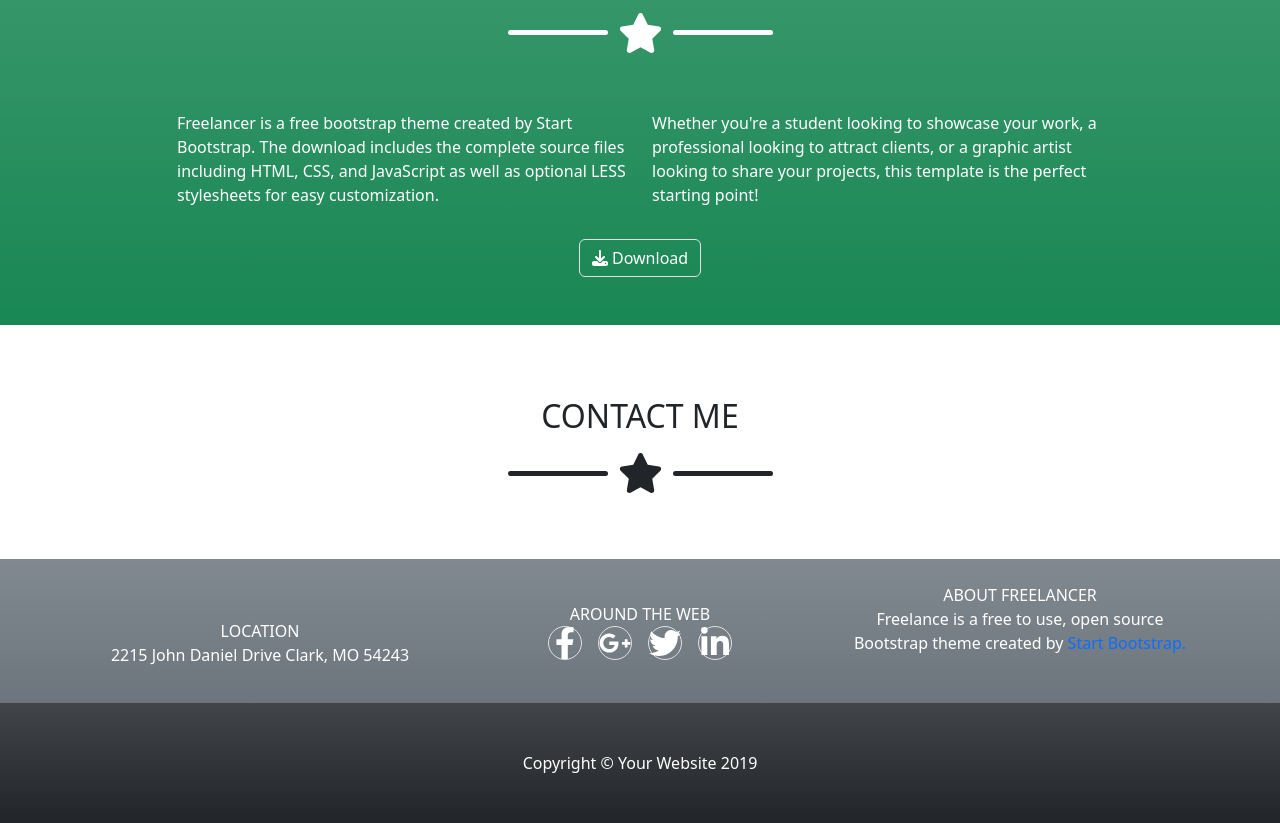
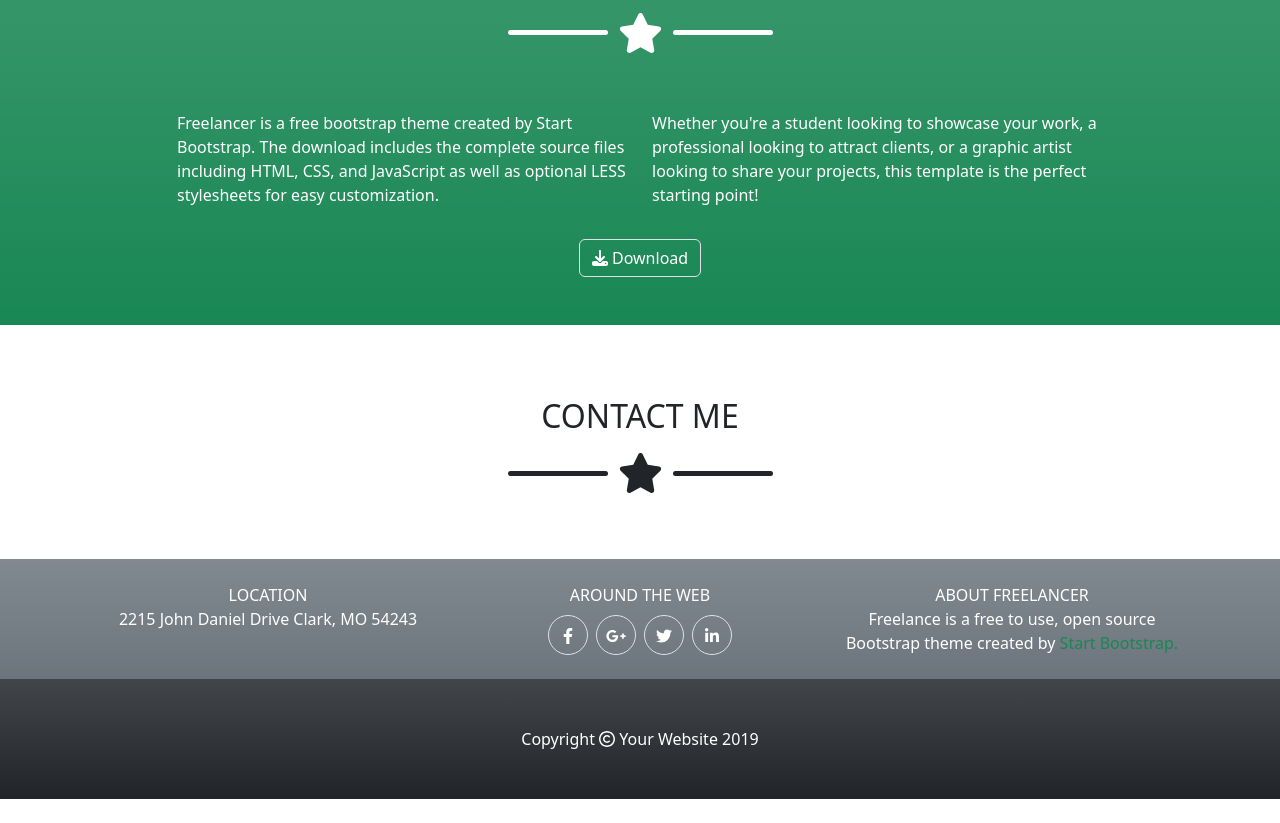
Before and after one commit to Hycarus/html-css-bootstrap-freelancer, a plain HTML site: page index.html in a window 1280 px wide. Shown: the part 1305-2128 px from the top of the page. After the commit the page ends 2104 px from the top, so only its background shows below. Drawn offline with nearby package versions, Linux system fonts and the light colour scheme.

Commit message:
added beautiful circle around social icon

```diff
--- a/css/style.css
+++ b/css/style.css
@@ -4,3 +4,8 @@
     height: 5px;
     margin: 0 10px;
 }
+.icon{
+    width: 40px;
+    height: 40px;
+    line-height: 40px;
+}
--- a/index.html
+++ b/index.html
@@ -136,32 +136,32 @@
     <footer>
         <div class="top-footer bg-secondary bg-gradient ">
             <div class="container-sm text-white ">
-                <div class="row">
-                    <div class="col-12 col-md-4  d-flex align-items-center justify-content-center flex-column py-4 pt-5">
+                <div class="row m-auto">
+                    <div class="col-12 col-md-4 text-center py-4">
                         <div class="text-uppercase">location</div>
                         <div>
                             2215 John Daniel Drive Clark, MO
                             54243
                         </div>
                     </div>
-                    <div class="col-12 col-md-4  d-flex align-items-center justify-content-center flex-column py-4">
-                        <div class="text-uppercase">
+                    <div class="col-12 col-md-4  text-center py-4">
+                        <div class="text-uppercase pb-2 ">
                             around the web
                         </div>
                         <div class="d-flex align-items-center justify-content-center">
-                            <div class="rounded-circle border ratio ratio-1x1 p-3 mx-2 "><i class="fa-brands fa-facebook-f"></i></div>
-                            <div class="rounded-circle border ratio ratio-1x1 p-3 mx-2"><i class="fa-brands fa-google-plus-g"></i></div>
-                            <div class="rounded-circle border ratio ratio-1x1 p-3 mx-2"><i class="fa-brands fa-twitter"></i></div>
-                            <div class="rounded-circle border ratio ratio-1x1 p-3 mx-2"><i class="fa-brands fa-linkedin-in"></i></div>
+                            <div class="rounded-circle border icon mx-1"><i class="fa-brands fa-facebook-f"></i></div>
+                            <div class="rounded-circle border icon mx-1"><i class="fa-brands fa-google-plus-g"></i></div>
+                            <div class="rounded-circle border icon mx-1"><i class="fa-brands fa-twitter"></i></div>
+                            <div class="rounded-circle border icon mx-1"><i class="fa-brands fa-linkedin-in"></i></div>
                         </div>
                     </div>
-                    <div class="col-12 col-md-4  d-flex align-items-center justify-content-center flex-column py-4 pb-5 ">
+                    <div class="col-12 col-md-4  text-center py-4 ">
                         <div class="text-uppercase">
                             about freelancer
                         </div>
                         <div class="text-center">
                             Freelance is a free to use, open source Bootstrap theme created by
-                            <a href="#" class="text-decoration-none text-success-emphasis">Start Bootstrap.</a>
+                            <a href="#" class="text-decoration-none text-success">Start Bootstrap.</a>
                         </div>
                     </div>
                 </div>
@@ -169,7 +169,7 @@
         </div>
         <div class="top-footer bg-dark bg-gradient ">
             <div class="container-sm text-white text-center py-5 ">
-                Copyright © Your Website 2019
+                Copyright <i class="fa-regular fa-copyright"></i> Your Website 2019
             </div>
         </div>
     </footer>
```
